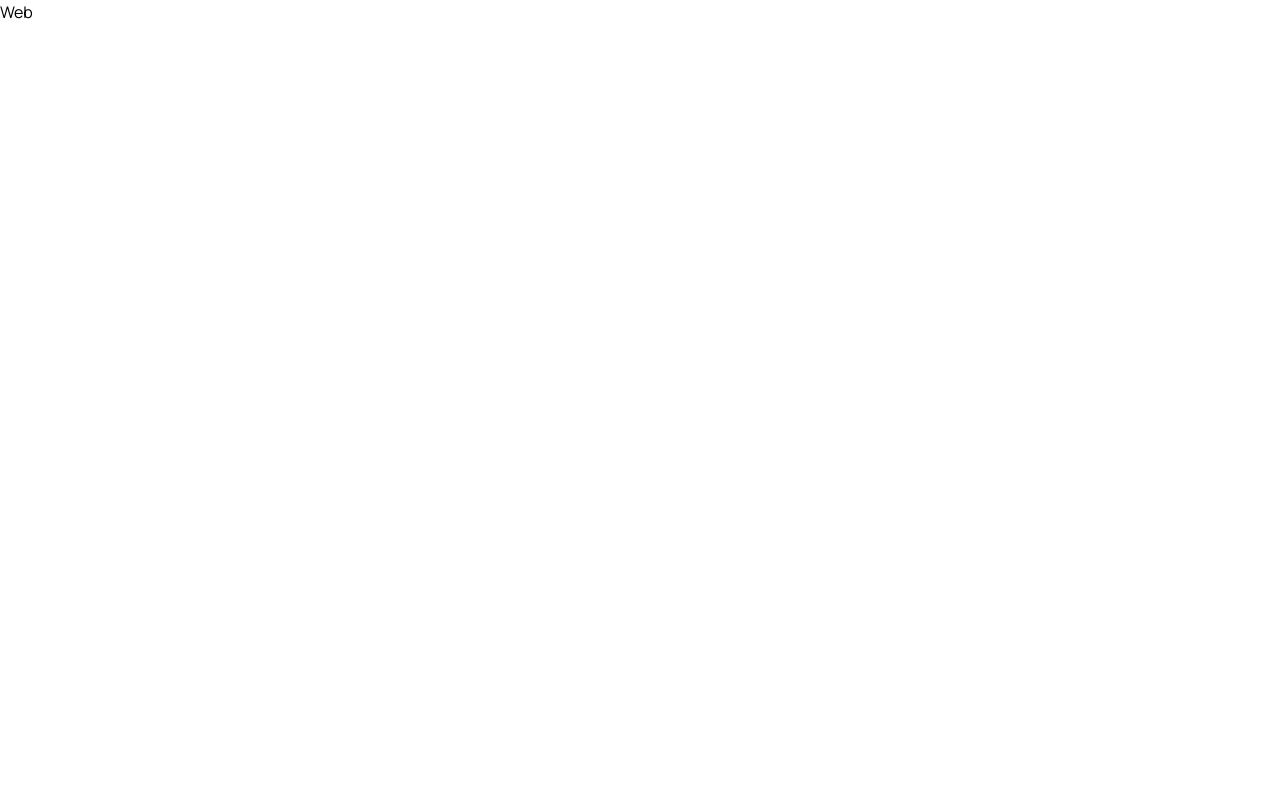
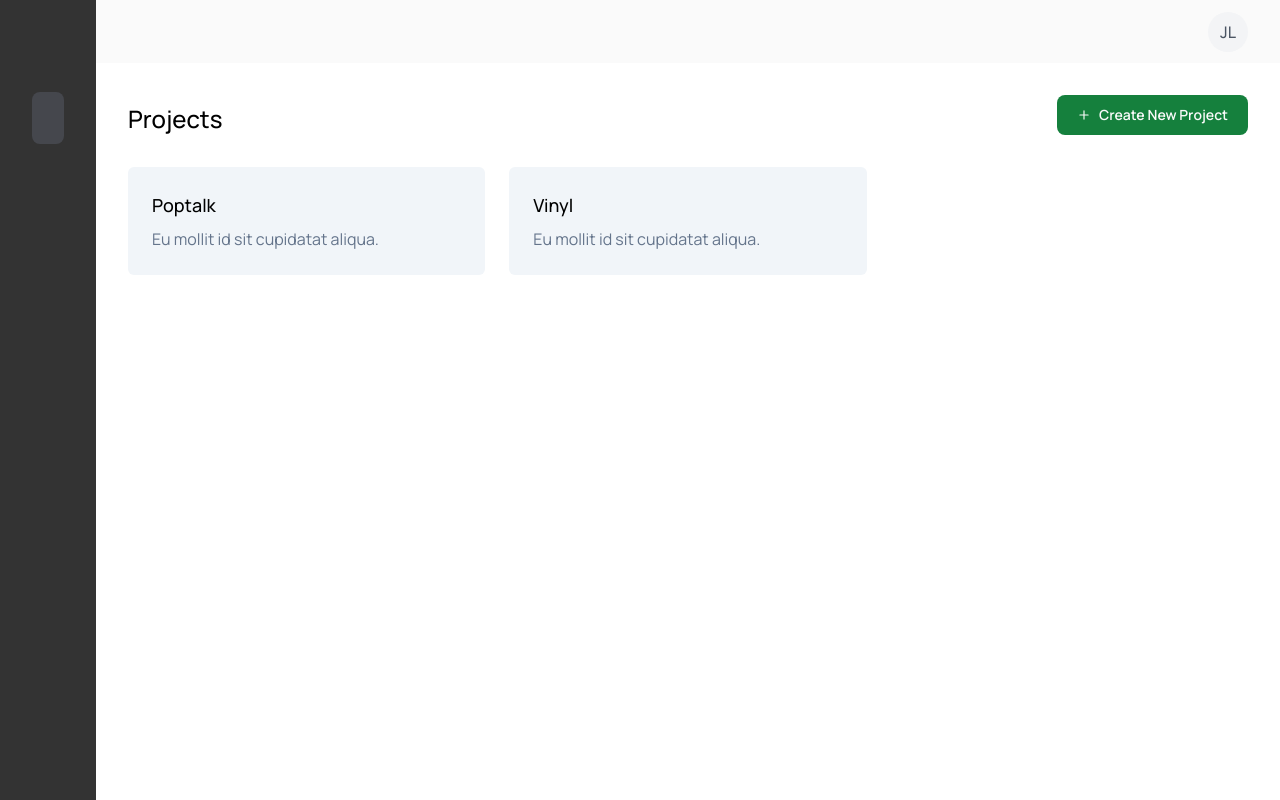
Before and after one commit to manavendrasen/guardian, a Next.js app in the folder apps/web/: page / in a window 1280 px wide. Built offline with nearby package versions, Linux system fonts and the light colour scheme.

Commit message:
feat: add project screen

```diff
--- a/apps/web/pages/index.tsx
+++ b/apps/web/pages/index.tsx
@@ -1,7 +1,57 @@
-export default function Web() {
+import Button from "components/Button/Button";
+import DashboardLayout from "components/DashboardLayout/DashboardLayout";
+import NextHead from "components/NextHead/NextHead";
+import PageHeader from "components/PageHeader/PageHeader";
+import ProjectTile from "components/ProjectTile/ProjectTile";
+import AddProjectForm from "features/AddProjectForm/AddProjectForm";
+import { FiPlus } from "react-icons/fi";
+import useModal from "store/modalStore";
+
+const projects = [
+  {
+    id: "1",
+    name: "Poptalk",
+    description: "Eu mollit id sit cupidatat aliqua.",
+  },
+  {
+    id: "2",
+    name: "Vinyl",
+    description: "Eu mollit id sit cupidatat aliqua.",
+  },
+];
+
+const Web = () => {
+  const { showModal } = useModal();
+  const createNewProjectHandler = () => {
+    showModal(<AddProjectForm />);
+  };
   return (
-    <div>
-      <h1>Web</h1>
-    </div>
+    <>
+      <NextHead />
+      <DashboardLayout>
+        <PageHeader title='Projects'>
+          <Button
+            onClick={() => {
+              createNewProjectHandler();
+            }}
+          >
+            <FiPlus /> Create New Project
+          </Button>
+        </PageHeader>
+        <main className='mt-6 grid md:grid-cols-3 gap-4 md:gap-6 grid-cols-1'>
+          {projects &&
+            projects.map((project) => (
+              <ProjectTile
+                key={project.id}
+                title={project.name}
+                description={project.description}
+                id={project.id}
+              />
+            ))}
+        </main>
+      </DashboardLayout>
+    </>
   );
-}
+};
+
+export default Web;
```
